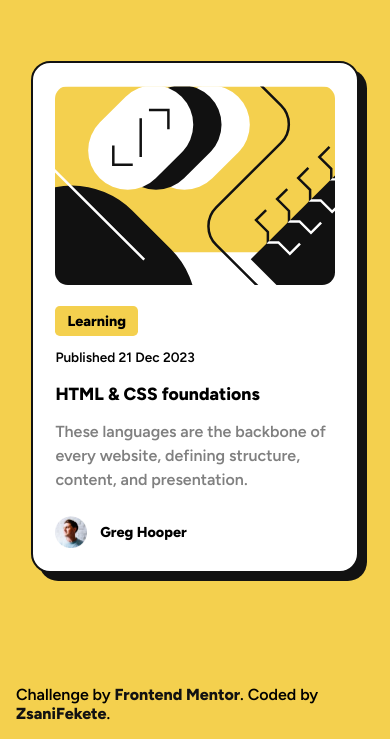
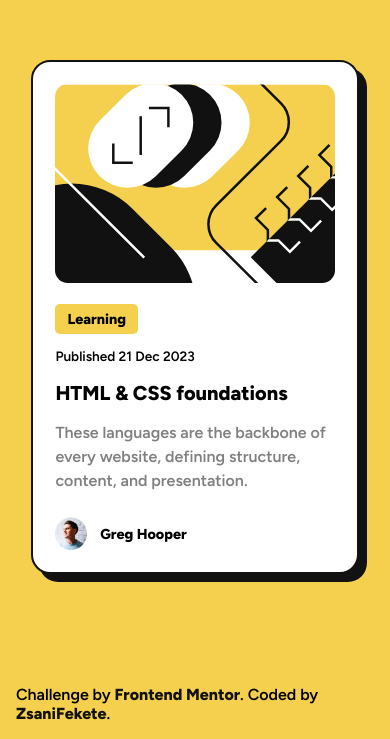
Before and after one commit to zsanifekete/blog-preview-card, a website built with Parcel: page src/index.html in a window 390 px wide. Shown: the part 105-844 px from the top of the page. Built offline with nearby package versions, Linux system fonts and the light colour scheme.

Commit message:
:books: Add new variables

```diff
--- a/src/scss/_variables.scss
+++ b/src/scss/_variables.scss
@@ -10,10 +10,15 @@
 $size-category: 0.9rem;
 $size-date: 0.85rem;
 $size-title-desktop: 1.5rem;
-$size-title-mobile: 1.1rem;
 $size-description: 1rem;
 $size-name: 0.9rem;
-$size-attribution: 0.8rem;
+$size-attribution: 1rem;
+
+$size-title-mobile: 1.25rem;
+$size-category-mobile: 0.78rem;
+$size-date-mobile: 0.75rem;
+$size-description-mobile: 0.85rem;
+$size-attribution-mobile: 0.8rem;
 
 $weight-normal: 600;
 $weight-bolder: 800;
@@ -26,3 +31,6 @@
 $radius-card: 1.2rem;
 $radius-img: 0.8rem;
 $radius-category: 0.3rem;
+
+// MEDIA BREAKPOINT
+$breakpoint: 500px;
```
